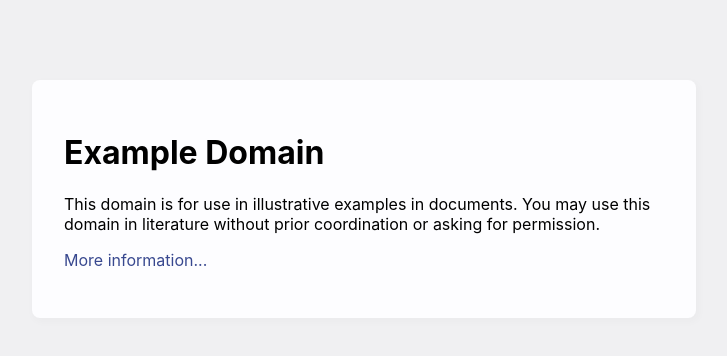
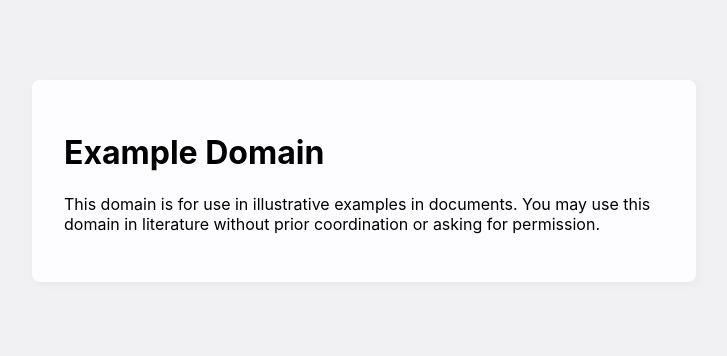
Before and after one commit to exampledomain/capture-data, a plain HTML site: page index.html in a window 1280 px wide. Shown: the whole page, without its empty margins (276-1003 px from the left). Drawn offline with Linux system fonts and the light colour scheme.

Commit message:
Update index.html

```diff
--- a/index.html
+++ b/index.html
@@ -41,7 +41,6 @@
     <h1>Example Domain</h1>
     <p>This domain is for use in illustrative examples in documents. You may use this
     domain in literature without prior coordination or asking for permission.</p>
-    <p><a href="https://www.iana.org/domains/example">More information...</a></p>
 </div>
 </body>
 </html>
```
